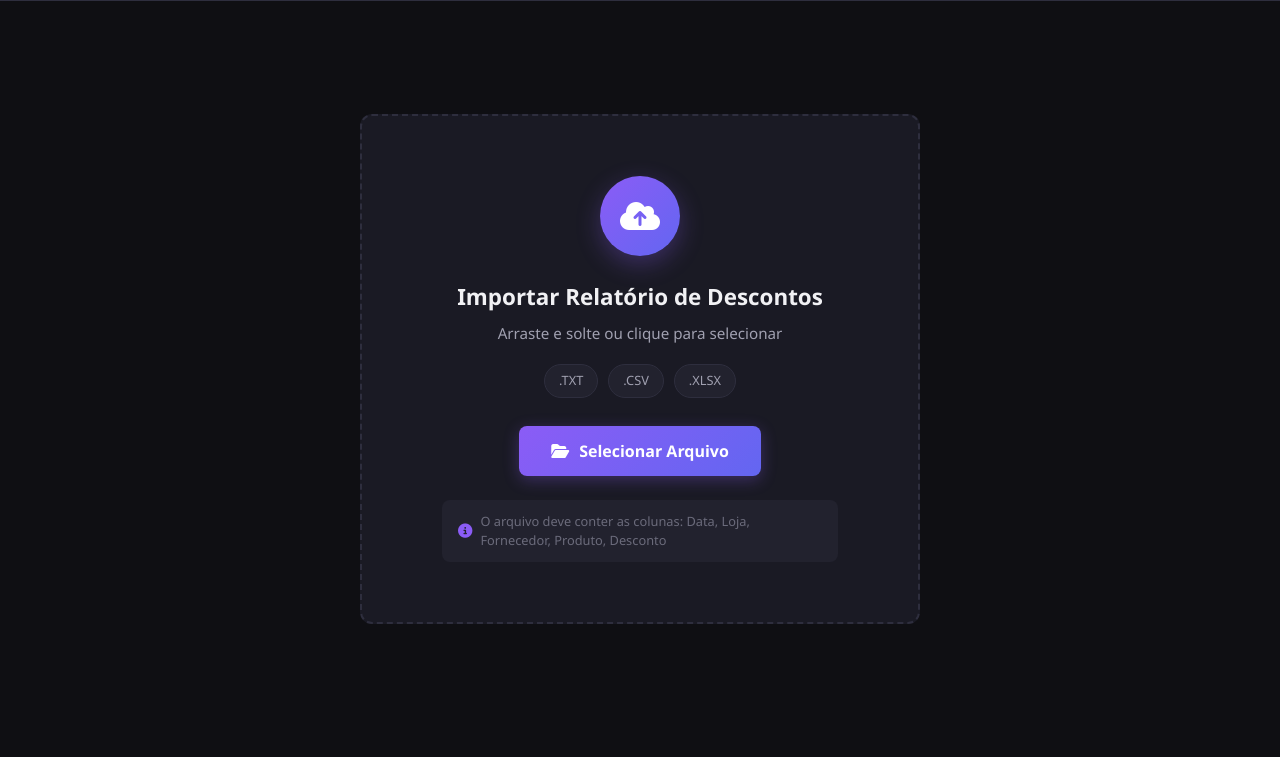
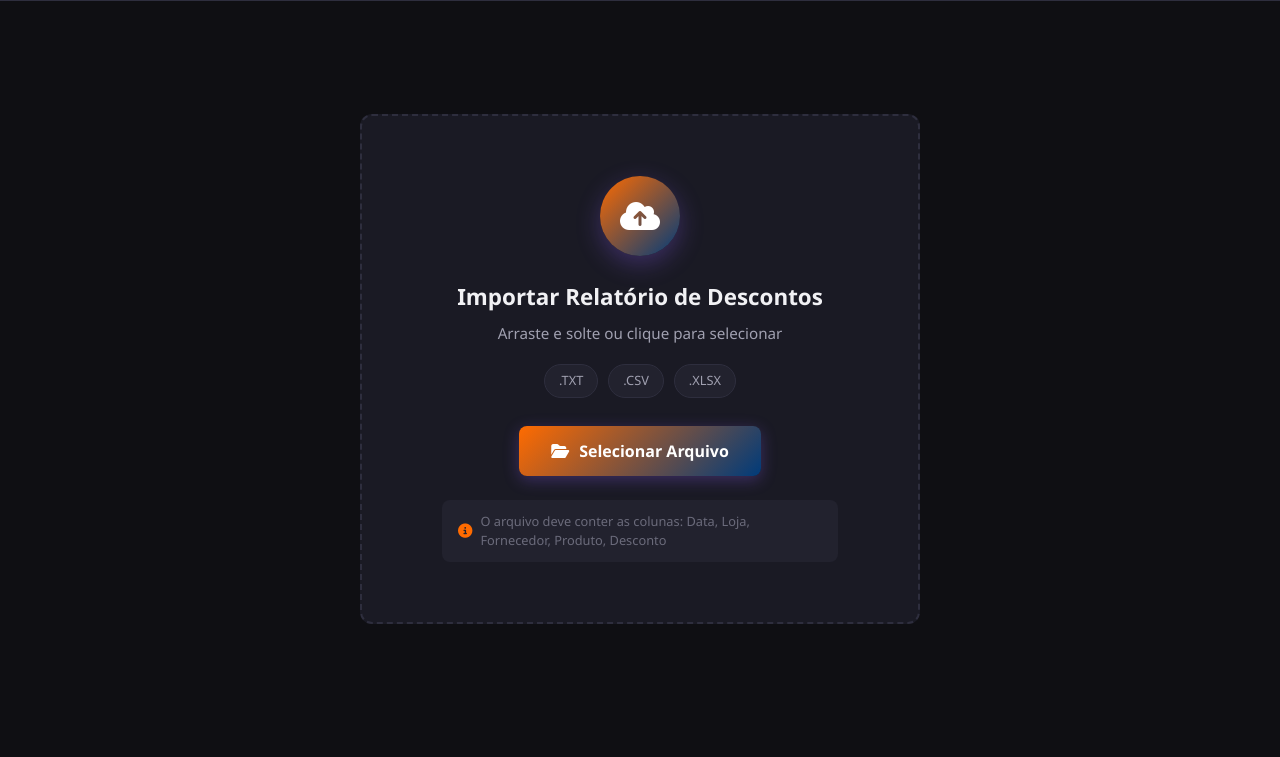
Before and after one commit to GabrielMattDev/mercapromo, a plain HTML site: page index.html in a window 1280 px wide. Shown: the part 63-820 px from the top of the page. Drawn offline with nearby package versions, Linux system fonts and the light colour scheme.

Commit message:
Troca Cor Geral Deg Lar

```diff
--- a/css/geral.css
+++ b/css/geral.css
@@ -13,9 +13,9 @@
     --bg-hover: #2a2a3a;
     --bg-input: #16161f;
 
-    --accent-primary: #8b5cf6;
-    --accent-secondary: #a78bfa;
-    --accent-gradient: linear-gradient(135deg, #8b5cf6, #6366f1);
+    --accent-primary: #FF6B00;
+    --accent-secondary: #003B7A;
+    --accent-gradient: linear-gradient(135deg, #FF6B00, #003B7A);
 
     --text-primary: #f1f1f4;
     --text-secondary: #a0a0b0;
```
